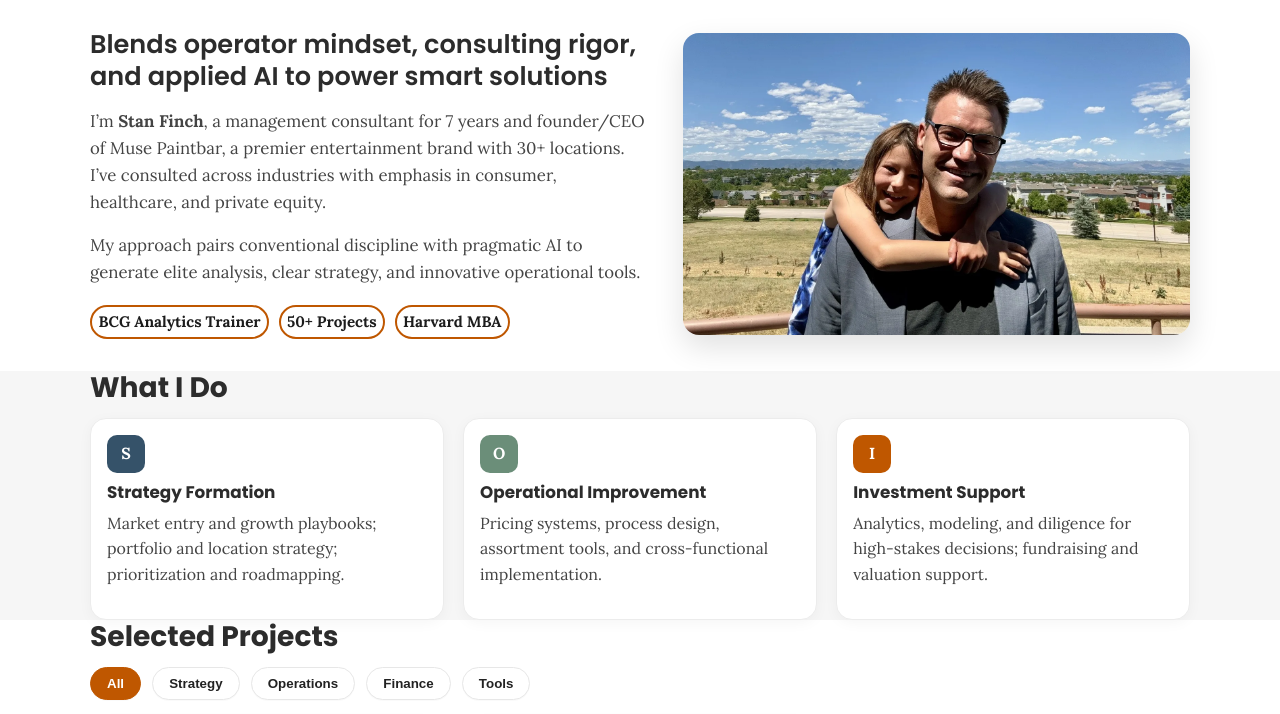
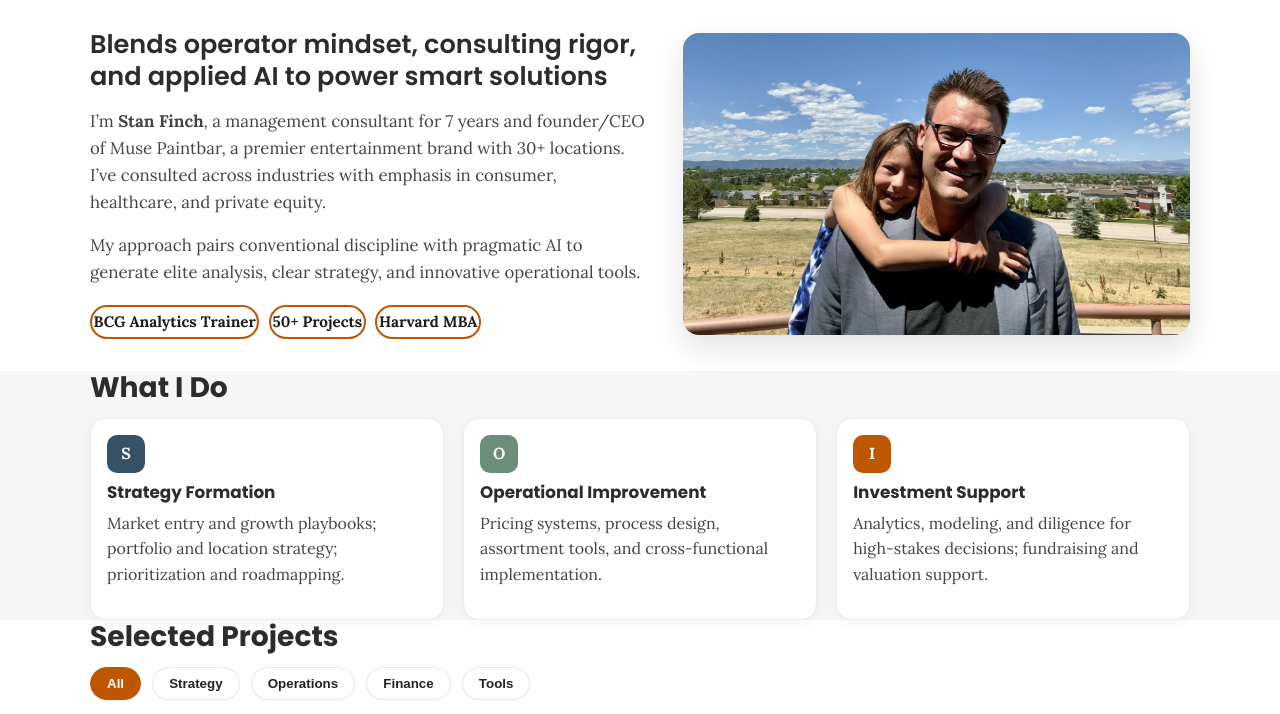
Before and after one commit to stanfinch/mavenry, a plain HTML site: page index.html in a window 1280 px wide. Shown: the part 86-800 px from the top of the page. Drawn offline with Linux system fonts and the light colour scheme.

Commit message:
minor style tweaks

```diff
--- a/index.html
+++ b/index.html
@@ -37,7 +37,7 @@
     .headline { font-size:clamp(0.8rem,3vw + 0.8rem,1.6rem); margin-top:0rem; line-height: 1.25; font-weight: 600; margin-bottom: 1rem;}
     .subhead { color:#444; font-size:1.05rem; }
     .badge-row { display:flex; flex-wrap:wrap; gap:.6rem; margin-top:1.2rem; justify-content:flex-start;}
-    .badge { background:transparent; border:2px solid var(--brand); padding:.2rem .4rem; border-radius:999px; font-size:0.95rem; font-weight:700;}
+    .badge { background:transparent; border:2px solid var(--brand); padding:.2rem .1rem; border-radius:999px; font-size:0.95rem; font-weight:700;}
     /* border:1px solid #ececec; color:var(--brand) */
     @media (max-width: 640px) {.badge-row { justify-content: space-between; }}
     /* .badge-row {display:grid; grid-template-columns: repeat(auto-fit, minmax(140px, 1fr)); gap:.6rem; width:100%;}              /* controls spacing between badges */ */
```
